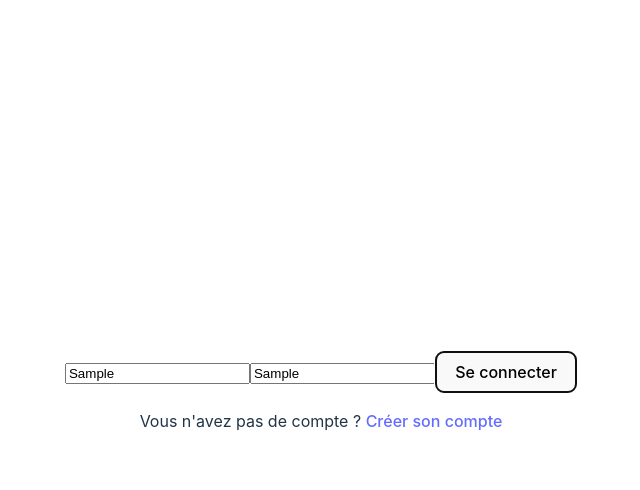
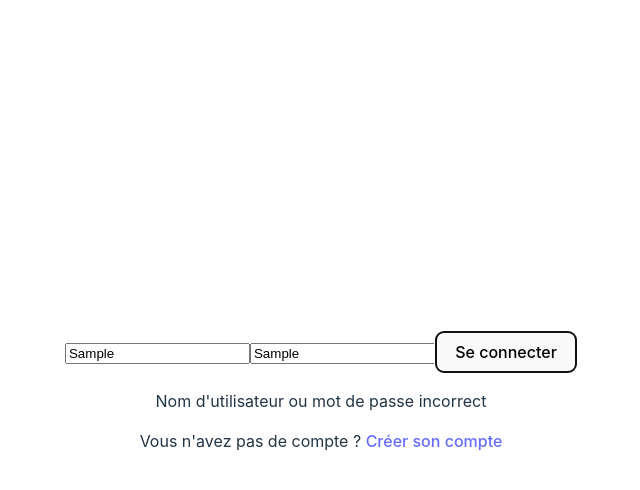
Before and after one commit to Enzoait/jojoshifumi, a React (Vite) app in the folder jojoshifumi/: page /login in a window 1280 px wide. Both pictures are taken after typing "Sample", "Sample" into the empty fields and a click on the button "Se connecter". Shown: the top 490 px of the page, without its empty margins (319-959 px from the left). Built offline with nearby package versions, Linux system fonts and the light colour scheme; no server answers.

Commit message:
added message de mdp incorrect lorsque l'utilisateur entre de mauvaises infos

```diff
--- a/jojoshifumi/src/Pages/LoginPage.jsx
+++ b/jojoshifumi/src/Pages/LoginPage.jsx
@@ -8,6 +8,7 @@ export default function LoginPage() {
     const { dispatch, setUser } = useUser();
     const [username, setUsername] = useState('');
     const [password, setPassword] = useState('');
+    const [loginFailed, setLoginFailed] = useState(false);
 
     const redirection = useNavigate();
 
@@ -21,6 +22,7 @@ export default function LoginPage() {
         redirection('/matchlist');
       } catch (error) {
         console.error('Login error:', error);
+        setLoginFailed(true);
       }
     };
 
@@ -28,7 +30,7 @@ export default function LoginPage() {
     <form className="form-login" onSubmit={handleLogin}>
       <input
         type="text"
-        placeholder="Identifiant"
+        placeholder="Nom d'utilisateur"
         className="input-field"
         value={username}
         onChange={(e) => setUsername(e.target.value)}
@@ -43,7 +45,14 @@ export default function LoginPage() {
       <button className="connexion-button" type="submit">
         Se connecter
       </button>
-      <p>Vous n'avez pas de compte ? <a href="/register">Créer son compte</a></p>
+      {loginFailed ?
+        <div>
+          <p className="error-message">Nom d'utilisateur ou mot de passe incorrect</p>
+          <p>Vous n'avez pas de compte ? <a href="/register">Créer son compte</a></p>
+        </div>
+        :
+        <p>Vous n'avez pas de compte ? <a href="/register">Créer son compte</a></p>
+      }
     </form>
   );
 }
```
